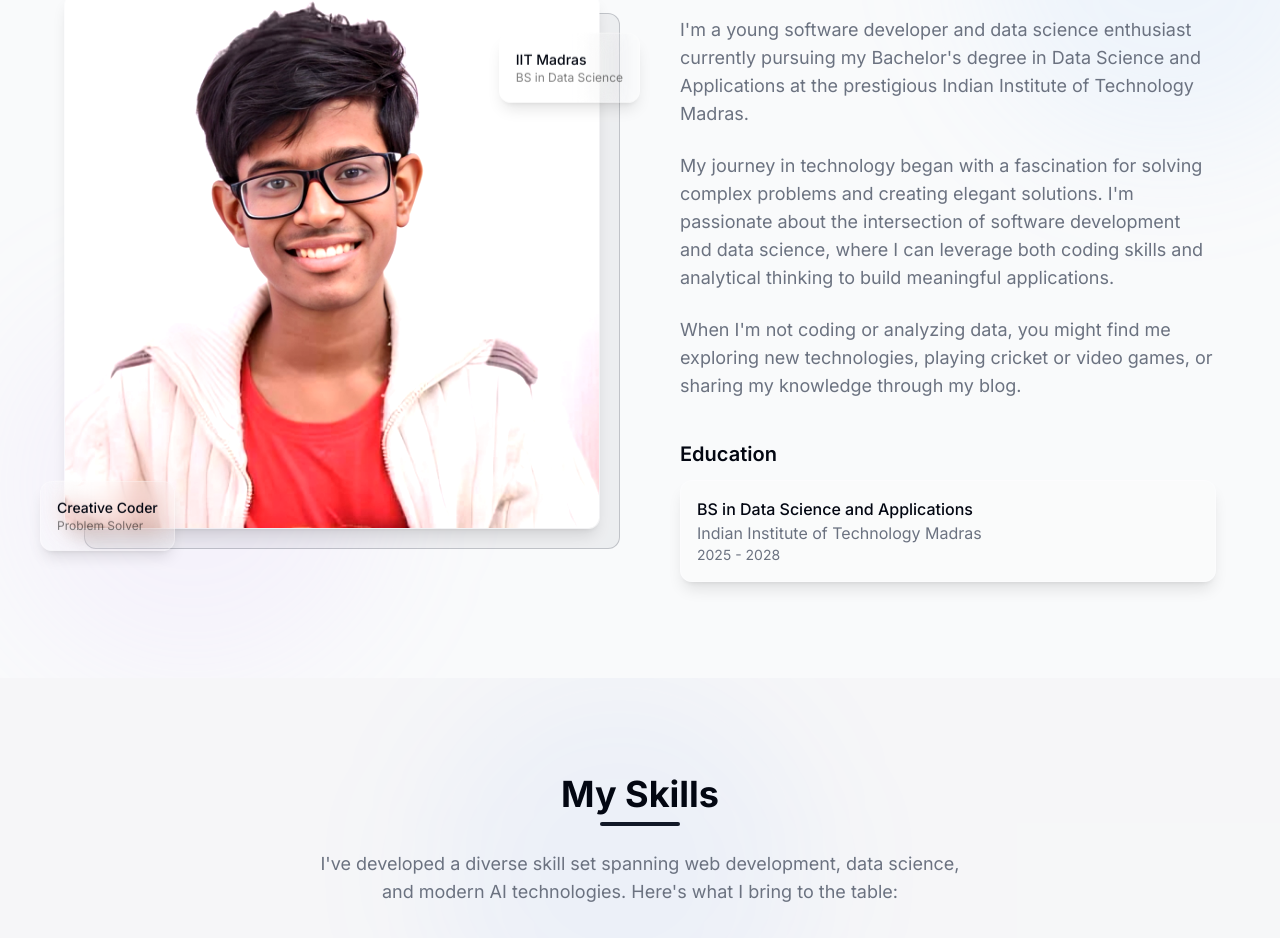
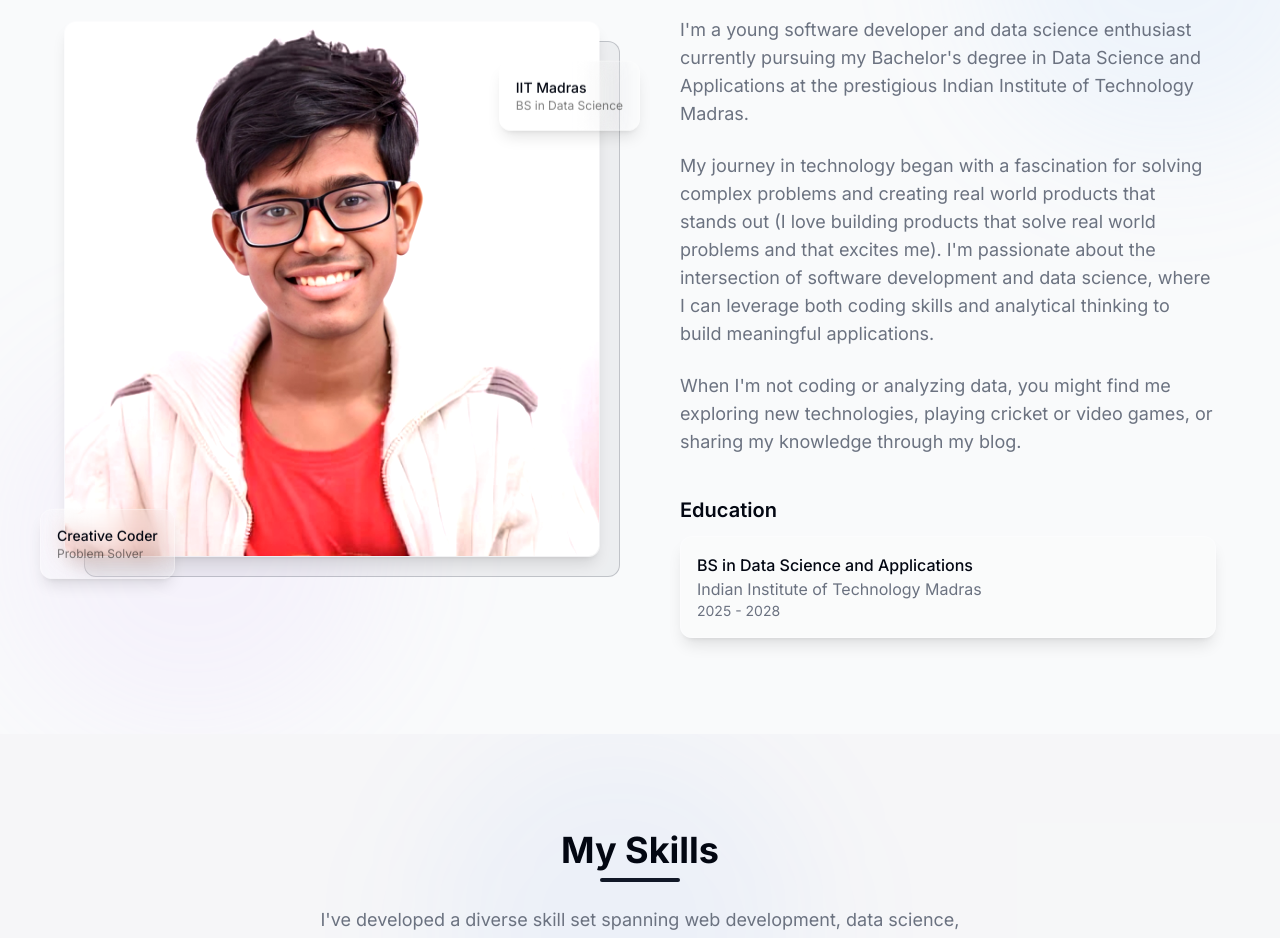
Before and after one commit to imshn/imshn, a React (Vite) app: page / in a window 1280 px wide. Shown: the part 956-1894 px from the top of the page. Built offline with nearby package versions, Linux system fonts and the light colour scheme.

Commit message:
about changed

```diff
--- a/src/components/About.tsx
+++ b/src/components/About.tsx
@@ -91,7 +91,7 @@ const About = () => {
                 </p>
 
                 <p className="text-lg text-muted-foreground animate-on-scroll" style={{ animationDelay: '0.8s' }}>
-                  My journey in technology began with a fascination for solving complex problems and creating elegant solutions. I'm passionate about the intersection of software development and data science, where I can leverage both coding skills and analytical thinking to build meaningful applications.
+                  My journey in technology began with a fascination for solving complex problems and creating real world products that stands out (I love building products that solve real world problems and that excites me). I'm passionate about the intersection of software development and data science, where I can leverage both coding skills and analytical thinking to build meaningful applications.
                 </p>
 
                 <p className="text-lg text-muted-foreground animate-on-scroll" style={{ animationDelay: '1s' }}>
```
